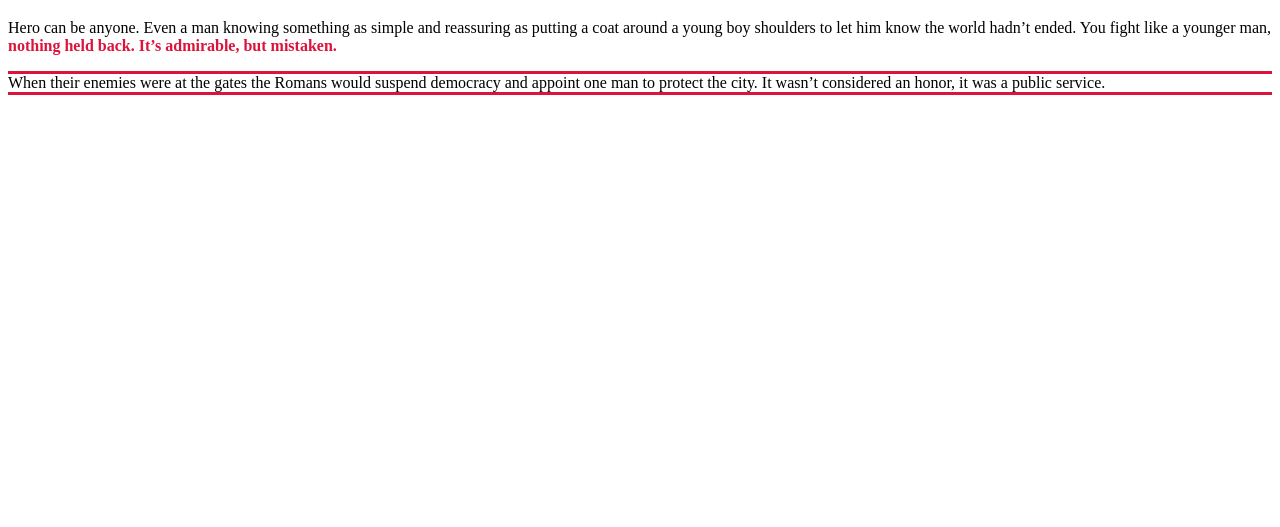
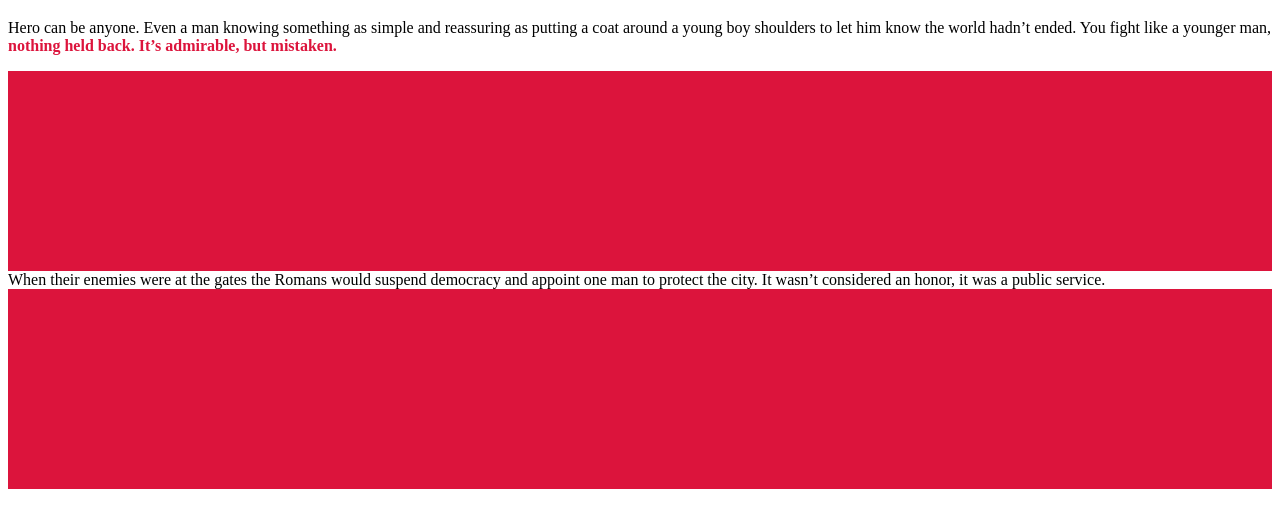
Before and after one commit to ShihabBinIslam/my-second-repo, a plain HTML site: page index.html in a window 1280 px wide. Shown: the part 147-674 px from the top of the page. Drawn offline with Linux system fonts and the light colour scheme.

Commit message:
style added

```diff
--- a/style.css
+++ b/style.css
@@ -5,6 +5,6 @@ h1{
     font-weight: 900;
 }
 .farcry{
-    border-top: solid crimson;
-    border-bottom: solid crimson;
+    border-top: solid crimson 200px;
+    border-bottom: solid crimson 200px;
 }
```
